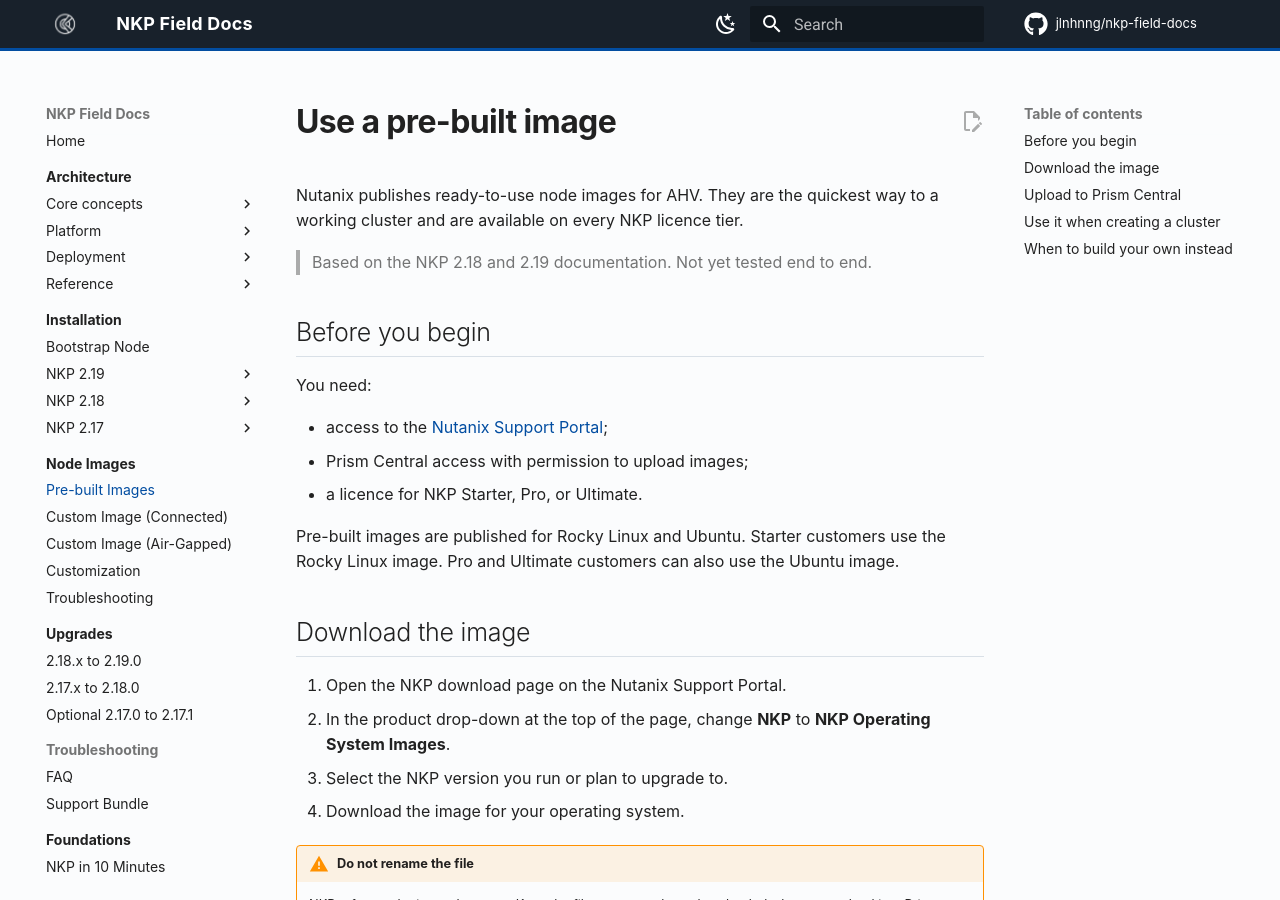
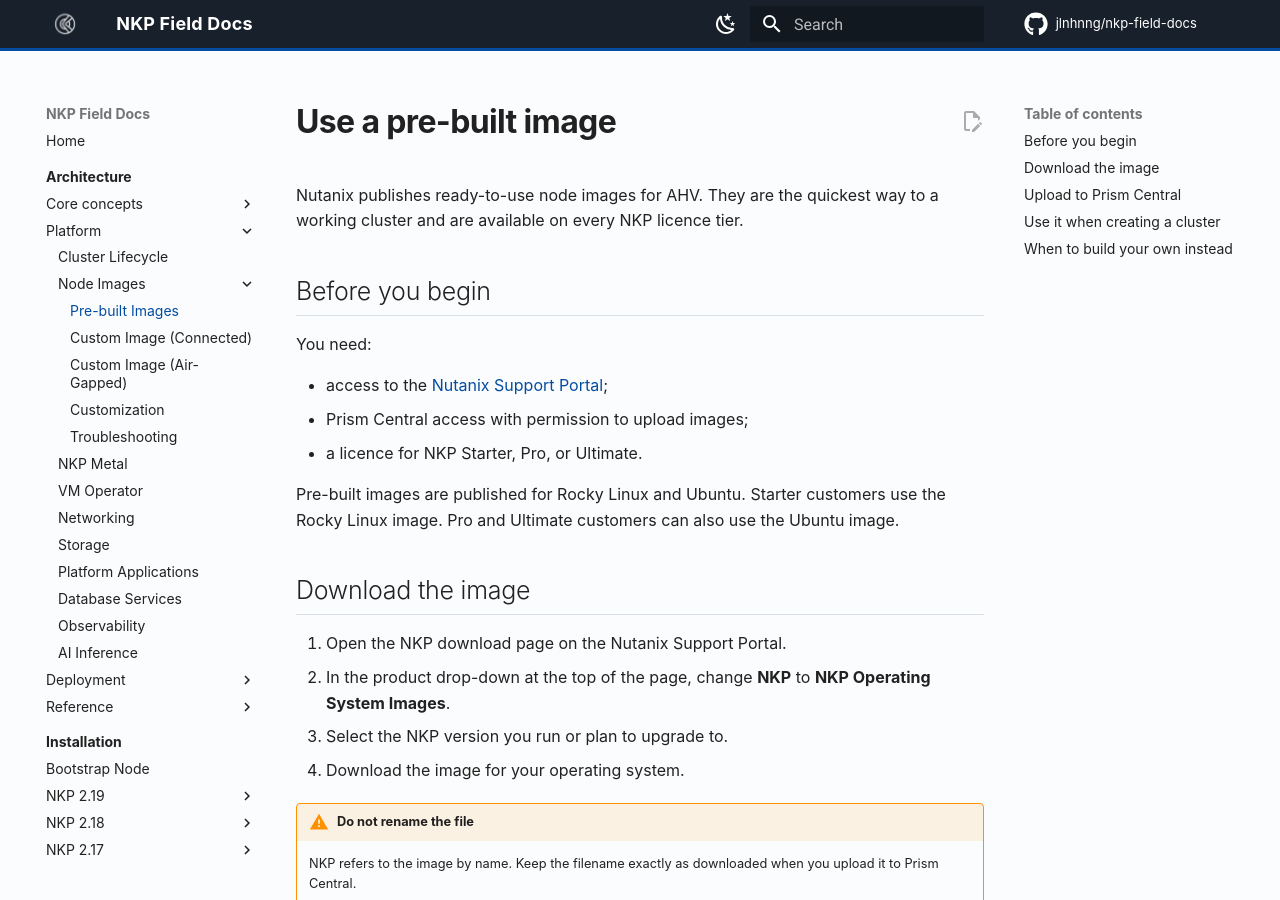
Before and after one commit to jlnhnng/nkp-field-docs, an MkDocs documentation site: the page built from docs/node-images/prebuilt.md, in a window 1280 px wide and 900 px high. Built offline with MkDocs 1.6.1 and Material for MkDocs 9.7.7, drawn with Linux system fonts in a browser that asks for light colours; comment, search, counter and statistics services are not loaded.

Commit message:
Move node images under architecture and remove draft banners

```diff
--- a/docs/node-images/prebuilt.md
+++ b/docs/node-images/prebuilt.md
@@ -2,8 +2,6 @@
 
 Nutanix publishes ready-to-use node images for AHV. They are the quickest way to
 a working cluster and are available on every NKP licence tier.
-
-> Based on the NKP 2.18 and 2.19 documentation. Not yet tested end to end.
 
 ## Before you begin
 
--- a/mkdocs.yml
+++ b/mkdocs.yml
@@ -97,6 +97,13 @@ nav:
           - Multi-Tenancy: architecture/multi-tenancy.md
       - Platform:
           - Cluster Lifecycle: architecture/cluster-lifecycle.md
+          - Node Images:
+              - Overview: node-images/index.md
+              - Pre-built Images: node-images/prebuilt.md
+              - Custom Image (Connected): node-images/custom-connected.md
+              - Custom Image (Air-Gapped): node-images/custom-airgapped.md
+              - Customization: node-images/customization.md
+              - Troubleshooting: node-images/troubleshooting.md
           - NKP Metal: architecture/nkp-metal.md
           - VM Operator: architecture/vm-operator.md
           - Networking: architecture/networking.md
@@ -148,13 +155,6 @@ nav:
               - Workspace: install/v2.17/airgapped/workspace.md
               - Workload Cluster: install/v2.17/airgapped/workload-cluster.md
               - Project: install/v2.17/airgapped/project.md
-  - Node Images:
-      - Overview: node-images/index.md
-      - Pre-built Images: node-images/prebuilt.md
-      - Custom Image (Connected): node-images/custom-connected.md
-      - Custom Image (Air-Gapped): node-images/custom-airgapped.md
-      - Customization: node-images/customization.md
-      - Troubleshooting: node-images/troubleshooting.md
   - Upgrades:
       - Supported Paths: upgrades/index.md
       - 2.18.x to 2.19.0: upgrades/2.18.0-to-2.19.0.md
```
Also changed, not shown: docs/node-images/custom-airgapped.md (+0 -2 lines), docs/node-images/custom-connected.md (+0 -2 lines), docs/node-images/customization.md (+0 -2 lines).
